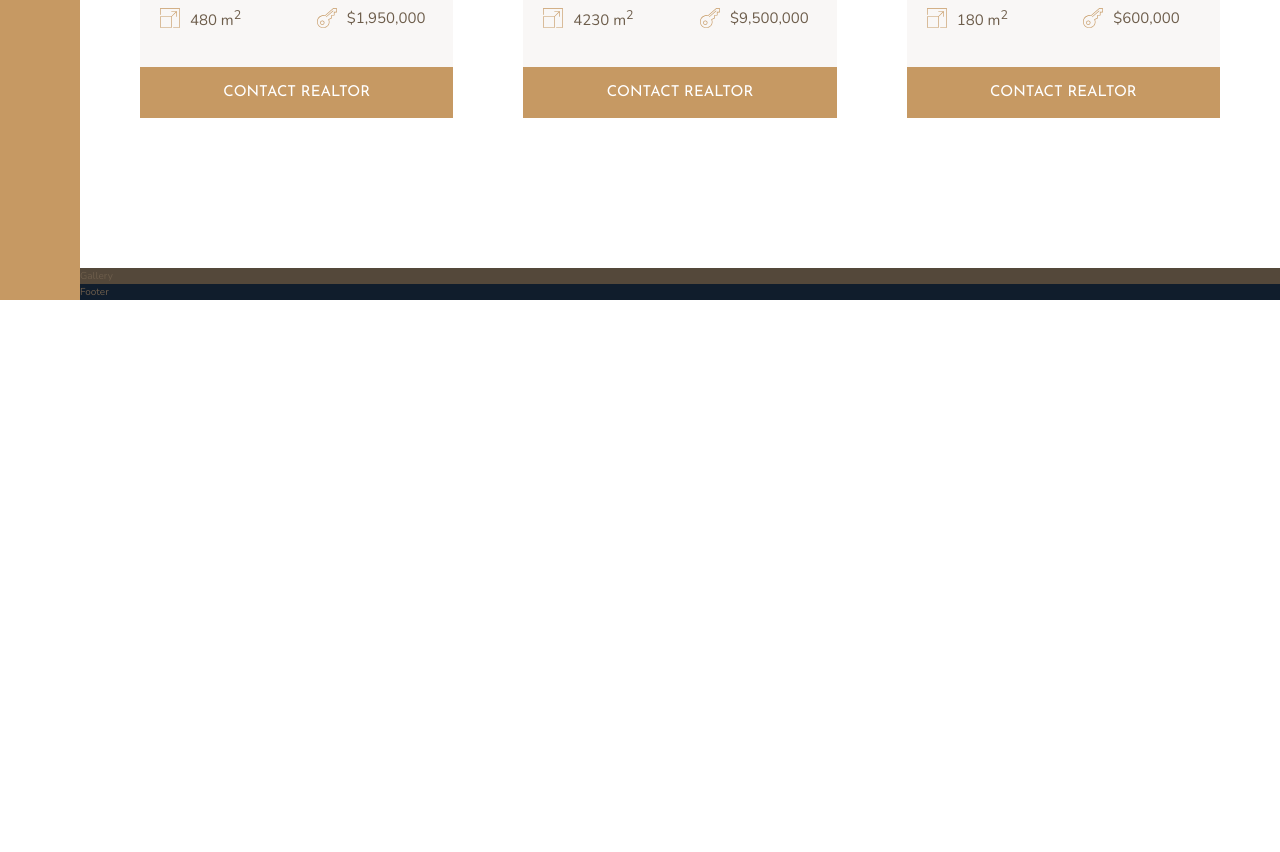
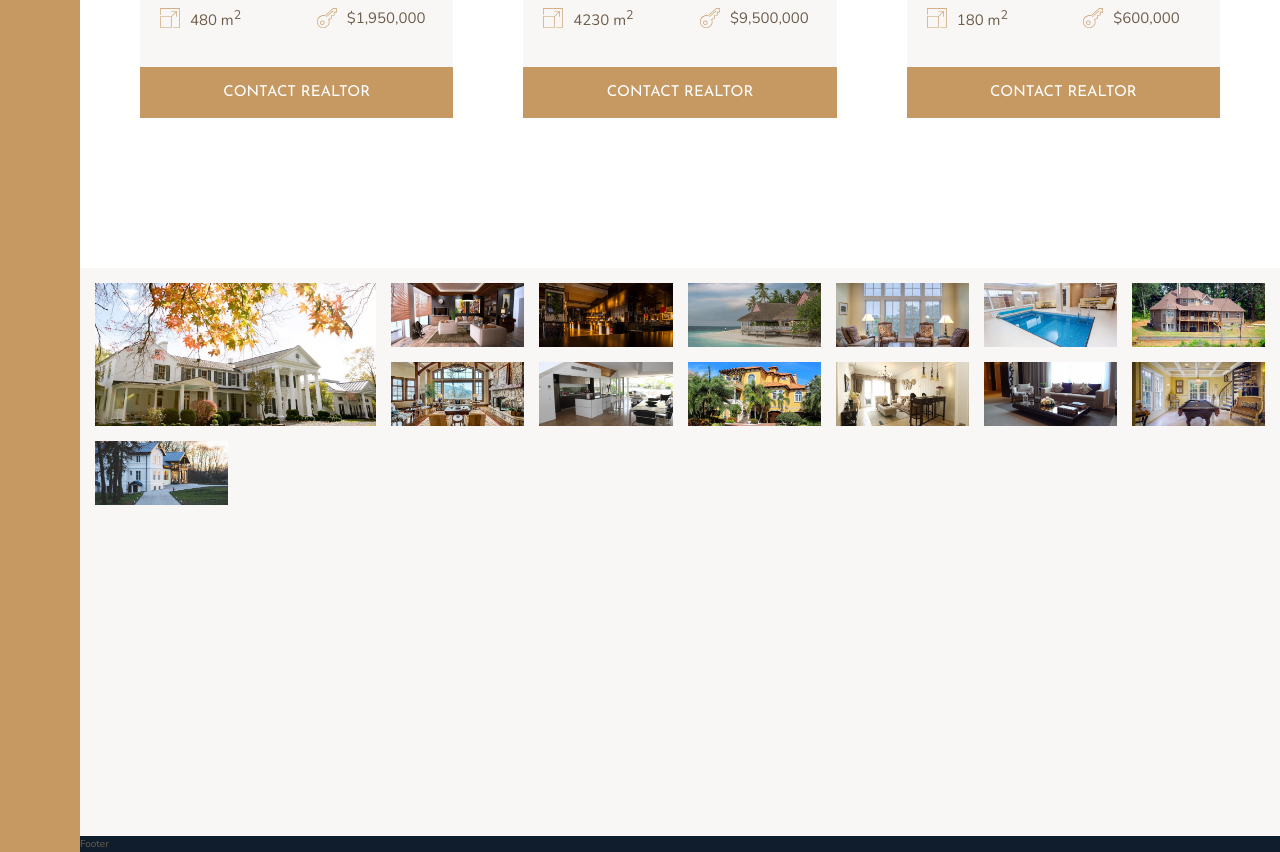
Before and after one commit to aikanshgarg/grid-nexter, a website: page index.html in a window 1280 px wide. Shown: the part 2779-3631 px from the top of the page. Before the commit the page ends 3079 px from the top, so only its background shows below. Drawn offline with nearby package versions, Linux system fonts and the light colour scheme.

Commit message:
gallery gridgit add .!

```diff
--- a/grid-notes.txt
+++ b/grid-notes.txt
@@ -16,3 +16,4 @@
 - NEW THINGS:
 	1. extends (typography)
 	2. modifiers (typography)
+	3. Object-fit: cover; for fitting the images inside a cell, figure element (gallery.scss)
--- a/index.html
+++ b/index.html
@@ -289,7 +289,20 @@
 
 
         <section class="gallery">
-            Gallery
+            <figure class="gallery__item gallery__item--1"><img src="img/gal-1.jpeg" alt="Gallery image 1" class="gallery__img"></figure>
+            <figure class="gallery__item gallery__item--2"><img src="img/gal-2.jpeg" alt="Gallery image 2" class="gallery__img"></figure>
+            <figure class="gallery__item gallery__item--3"><img src="img/gal-3.jpeg" alt="Gallery image 3" class="gallery__img"></figure>
+            <figure class="gallery__item gallery__item--4"><img src="img/gal-4.jpeg" alt="Gallery image 4" class="gallery__img"></figure>
+            <figure class="gallery__item gallery__item--5"><img src="img/gal-5.jpeg" alt="Gallery image 5" class="gallery__img"></figure>
+            <figure class="gallery__item gallery__item--6"><img src="img/gal-6.jpeg" alt="Gallery image 6" class="gallery__img"></figure>
+            <figure class="gallery__item gallery__item--7"><img src="img/gal-7.jpeg" alt="Gallery image 7" class="gallery__img"></figure>
+            <figure class="gallery__item gallery__item--8"><img src="img/gal-8.jpeg" alt="Gallery image 8" class="gallery__img"></figure>
+            <figure class="gallery__item gallery__item--9"><img src="img/gal-9.jpeg" alt="Gallery image 9" class="gallery__img"></figure>
+            <figure class="gallery__item gallery__item--10"><img src="img/gal-10.jpeg" alt="Gallery image 10" class="gallery__img"></figure>
+            <figure class="gallery__item gallery__item--11"><img src="img/gal-11.jpeg" alt="Gallery image 11" class="gallery__img"></figure>
+            <figure class="gallery__item gallery__item--12"><img src="img/gal-12.jpeg" alt="Gallery image 12" class="gallery__img"></figure>
+            <figure class="gallery__item gallery__item--13"><img src="img/gal-13.jpeg" alt="Gallery image 13" class="gallery__img"></figure>
+            <figure class="gallery__item gallery__item--14"><img src="img/gal-14.jpeg" alt="Gallery image 14" class="gallery__img"></figure>
         </section>
 
         <footer class="footer">
--- a/sass/_gallery.scss
+++ b/sass/_gallery.scss
@@ -1,4 +1,28 @@
 .gallery {
-	background-color: $color-grey-dark-1;
+	background-color: $color-grey-light-1;
 	grid-column: full-start / full-end;
+
+	// we consider the smallest element(img) in our grid to define the size of one cell
+	display: grid; // (8cols * 7rows)
+	grid-template-columns: repeat(8, 1fr); // equal width columns
+	grid-template-rows: repeat(7, 5vw); // 7 rows, each with height of 5% of vw: this is done to maintain an aspect ratio for each cell when scaled down/up
+	grid-gap: 1.5rem;
+	padding: 1.5rem;
+
+
+	&__item {
+
+		&--1 {
+			grid-row: 1 / 3;
+			grid-column: 1 / 3;
+		}
+
+	}
+
+	&__img {
+		width: 100%;
+		height: 100%; // both height and width are required for object-fit
+		display: block; // required for object-fit
+		object-fit: cover;
+	}
 }
--- a/sass/_homes.scss
+++ b/sass/_homes.scss
@@ -17,14 +17,14 @@
 
 	&__img {
 		width: 100%; // images should always be responisve and given width in %
-		grid-row: 1 / 2;// same explicit position for img and like
+		grid-row: 1 / 2;// same explicit position for img and like and name
 		grid-column: 1 / -1;
 		z-index: 1;
 	}
 
 	&__like {
 		fill: $color-primary;
-		grid-row: 1 / 2; // same explicit position for img and like
+		grid-row: 1 / 2; // same explicit position for img and like and name
 		grid-column: 2 / 3;
 		height: 2rem;
 		width: 2rem;
@@ -34,7 +34,7 @@
 	}
 
 	&__name {
-		grid-row: 1 / 2;
+		grid-row: 1 / 2; // same explicit position for img and like and name
 		z-index: 3;
 		grid-column: 1 / -1;
 
```
Also changed, not shown: css/style.css.
